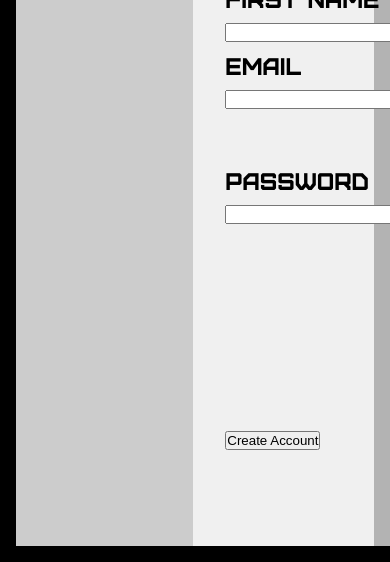
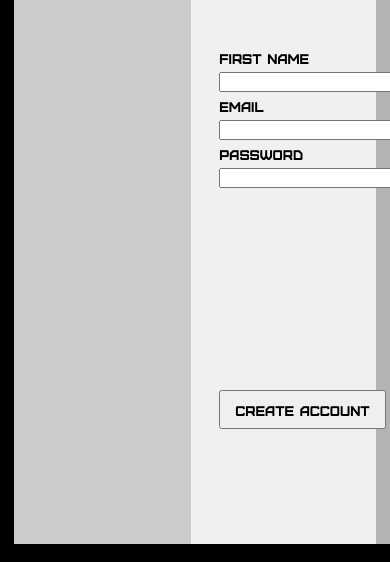
Before and after one commit to DannarHetoshi/JS_FullStack, a plain HTML site: page Signup_Form/index.html in a window 390 px wide. Shown: the part 314-876 px from the top of the page. Drawn offline with Linux system fonts and the light colour scheme; files whose address does not match are found by name.

Commit message:
modified:   Signup_Form/style.css

```diff
--- a/Signup_Form/style.css
+++ b/Signup_Form/style.css
@@ -23,7 +23,7 @@
     flex: 1 0 auto;
     flex-direction: column;
     padding: var(--space);
-    font-size: 24px;
+    font-size: 20px;
     line-height: 2;
     font-family: furoreregular,sans-serif;
     background-color: #000000;
@@ -82,3 +82,29 @@
 
     padding: 1rem;
 }
+
+.createAccount {
+    font: inherit;
+    padding: 0.25rem 1rem;
+}
+
+input {
+    font-size: 24px;
+}
+
+@media all and (max-width: 1080px){
+    * {
+        font-size: 18px;
+    }
+    input {
+        font-size: 18px;
+    }
+}
+@media all and (max-width: 900px){
+    * {
+        font-size: 14px;
+    }
+    input {
+        font-size: 14px;
+    }
+}
```
